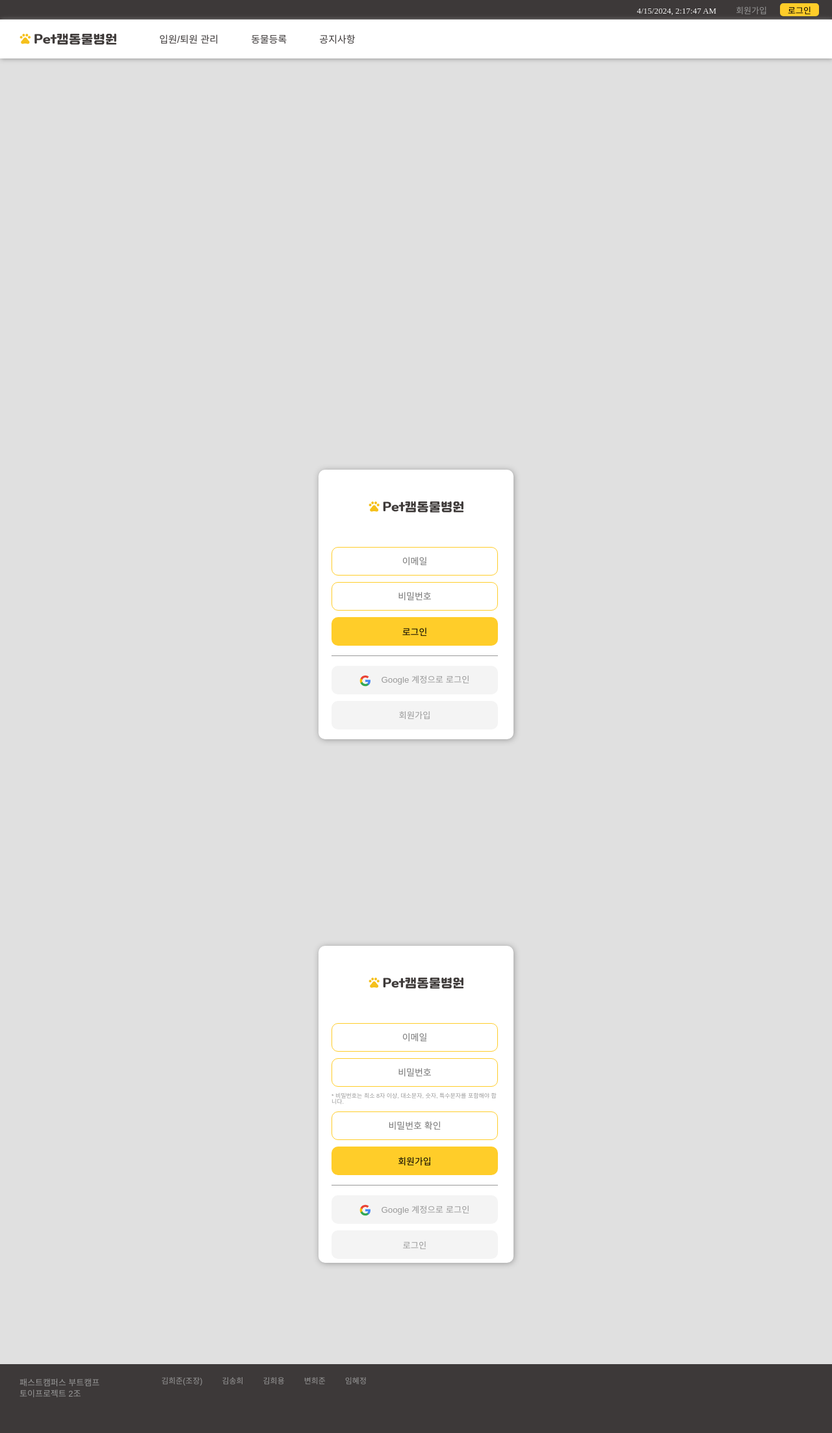
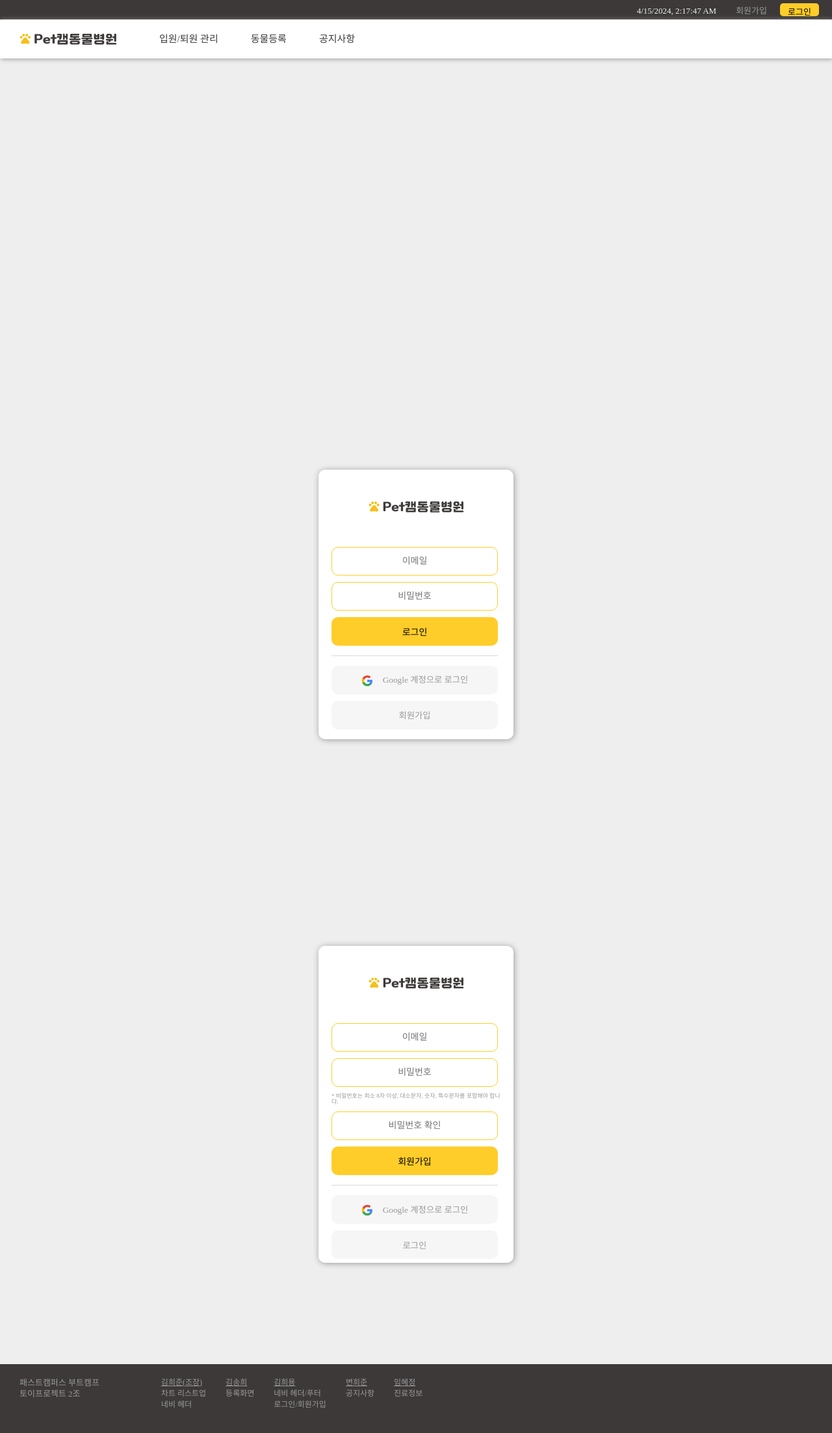
Before and after one commit to FE8-Toy-Team2/toy2_petcam_vet, a React (Vite) app: page / in a window 1280 px wide. Shown: the top 2206 px of the page at 65% size. Built offline with nearby package versions, Linux system fonts and the light colour scheme; a web font is replaced by a local one.

Commit message:
globalstyle반영

```diff
--- a/src/App.jsx
+++ b/src/App.jsx
@@ -19,6 +19,7 @@ const GlobalStyle = createGlobalStyle`
     --color-gray-1: #F6F6F6;
     --color-gray-2: #EEEEEE;
     --color-gray-3: #D9D9D9;
+    --color-darkgray: #999999;
     --color-salgu: #F9F4F0;
     --color-brown: #504239;
 
--- a/src/components/Clock.jsx
+++ b/src/components/Clock.jsx
@@ -25,7 +25,7 @@ export default Clock;
 
 
 const ClockDisplay = styled.p`
-	color: var(--lightgray);
+	color: var(--color-gray-2);
 	font-size: 13px;
 	margin-top: 3px;
 	padding-right: 30px;
--- a/src/components/Footer.jsx
+++ b/src/components/Footer.jsx
@@ -1,6 +1,6 @@
 import React from 'react'
 import styled from 'styled-components';
-import "./common.css";
+
 
 const Footer = () => {
 	return (
@@ -8,11 +8,11 @@ const Footer = () => {
 			<Heading>패스트캠퍼스 부트캠프<br/>
 				토이프로젝트 2조</Heading>
 			<TextContainer>
-				<Text>김희준(조장)</Text>
-				<Text>김송희</Text>
-				<Text>김희용</Text>
-				<Text>변희준</Text>
-				<Text>임혜정</Text>
+				<Text><u>김희준(조장)</u><br/>차트 리스트업<br/>네비 헤더</Text>
+				<Text><u>김송희</u><br/>등록화면</Text>
+				<Text><u>김희용</u><br/>네비 헤더/푸터<br/>로그인/회원가입</Text>
+				<Text><u>변희준</u><br/>공지사항</Text>
+				<Text><u>임혜정</u><br/>진료정보</Text>
 			</TextContainer>
 		</FooterContainer>
 	)
@@ -24,14 +24,14 @@ export default Footer
 const FooterContainer = styled.footer`
 	width: 100%;
 	height: 80px;
-	background-color: var(--darkheader);
+	background-color: var(--color-black);
 	display: flex;
 	padding: 20px 30px;
 `
 const Heading = styled.div`
-	font-family: var(--pre-bold);
+	font-family: var(--font-weight-bold);
 	font-size: 13px;
-	color: var(--darkgray);
+	color: var(--color-darkgray);
 	line-height: 17px;
 `
 const TextContainer = styled.div`
@@ -39,14 +39,10 @@ const TextContainer = styled.div`
   margin-left: 80px;
 `
 const Text = styled.p`
-  font-family: var(--pre-reg);
-  color: var(--darkgray);
+  font-family: var(--font-weight-light);
+  color: var(--color-darkgray);
   margin: 0 15px;
   font-size: 12px;
-	transition: .2s;
-	cursor: pointer;
+	line-height: 17px;
 
-	&:hover {
-		color: #fff
-	}
 `
--- a/src/components/Home.jsx
+++ b/src/components/Home.jsx
@@ -14,5 +14,5 @@ export default Home
 const Background = styled.div`
 	width: 100%;
 	height: 500px;
-	background-color: var(--bgcolor);
+	background-color: var(--color-gray-2);
 `
--- a/src/components/Login.jsx
+++ b/src/components/Login.jsx
@@ -1,6 +1,5 @@
 import React, { useState } from 'react';
 import styled from 'styled-components';
-import "./common.css";
 import { getAuth, signInWithEmailAndPassword, signInWithPopup, GoogleAuthProvider } from 'firebase/auth'
 
 
@@ -78,7 +77,7 @@ const Container = styled.div`
   display: flex;
   justify-content: center;
   align-items: center;
-	background-color: var(--bgcolor);
+	background-color: var(--color-gray-2);
 `
 const Form = styled.form`
 	width: 300px;
@@ -88,7 +87,7 @@ const Form = styled.form`
 	border-radius: 10px;
 	justify-content: center;
 	align-items: center;
-	box-shadow: 1px 1px 10px var(--darkgray);
+	box-shadow: 1px 1px 10px var(--color-darkgray);
 `
 const Logo = styled.div`
 	vertical-align: middle;
@@ -101,10 +100,10 @@ const Input = styled.input`
 	height: 40px;
 	margin: 5px 20px;
 	border-radius: 10px;
-	border: 1px solid var(--yellow);
+	border: 1px solid var(--color-prime);
 	text-align: center;
 	font-size: 14px;
-	font-family: var(--pre-reg);
+	font-family: var(--font-weight-bold);
 `
 const Button = styled.button`
 	width: 256px;
@@ -112,22 +111,23 @@ const Button = styled.button`
 	margin: 5px 20px;
 	border-radius: 10px;
 	border: none;
-	background-color: var(--yellow);
+	background-color: var(--color-prime);
 	text-align: center;
 	font-size: 14px;
-	font-family: var(--pre-reg);
+	font-family: var(--font-weight-bold);
 	cursor: pointer;
 	transition: .3s;
 
 	&:hover {
-		background-color: var(--hoveryellow);
+		background-color: var(--color-brown);
+    color: #e3e2de;
 	}
 `
 const Divider = styled.div`
 width: 256px;
 height: 1px;
 margin: 10px 20px;
-background-color: var(--darkgray);
+background-color: var(--color-gray-3);
 `
 const LoginGoogle = styled.button`
 	width: 256px;
@@ -135,10 +135,10 @@ const LoginGoogle = styled.button`
 	margin: 5px 20px;
 	border-radius: 10px;
 	border: none;
-	color: var(--darkgray);
-	background-color: var(--lightgray);
+	color: var(--color-darkgray);
+	background-color: var(--color-gray-1);
 	text-align: center;
-	font-family: var(--pre-reg);
+	font-family: var(--font-weight-bold);
 	cursor: pointer;
 
 	&::before {
@@ -157,9 +157,9 @@ const SignupButton = styled.button`
 	margin: 5px 20px;
 	border-radius: 10px;
 	border: none;
-	color: var(--darkgray);
-	background-color: var(--lightgray);
+	color: var(--color-darkgray);
+	background-color: var(--color-gray-1);
 	text-align: center;
-	font-family: var(--pre-reg);
+	font-family: var(--font-weight-bold);
 	cursor: pointer;
 `
--- a/src/components/Nav.jsx
+++ b/src/components/Nav.jsx
@@ -1,6 +1,5 @@
 import React from 'react'
 import styled from 'styled-components';
-import "./common.css";
 import Clock from './Clock';
 
 
@@ -33,7 +32,7 @@ export default Nav
 const Header = styled.header`
 	width: 100%;
 	height: 30px;
-	background-color: var(--darkheader);
+	background-color: var(--color-black);
 	position: fixed;
 `
 const Buttons = styled.div`
@@ -42,7 +41,7 @@ const Buttons = styled.div`
 	align-items: center;
 `
 const SignUpButton = styled.p`
-	color: var(--darkgray);
+	color: var(--color-darkgray);
 	font-size: 13px;
 	padding-top: 3px;
 	cursor: pointer;
@@ -56,17 +55,19 @@ const Button = styled.button`
 	width: 60px;
 	height: 20px;
 	margin: 5px 20px;
+	padding-top: 3px;
 	border-radius: 5px;
 	border: none;
-	background-color: var(--yellow);
+	background-color: var(--color-prime);
 	text-align: center;
 	font-size: 13px;
-	font-family: var(--pre-reg);
+	font-family: var(--font-weight-light);
 	cursor: pointer;
 	transition: .3s;
 
 	&:hover {
-		background-color: var(--hoveryellow);
+		background-color: var(--color-brown);
+    color: #e3e2de;
 	}
 	`
 const Navbar = styled.div`
@@ -76,7 +77,7 @@ const Navbar = styled.div`
 	background-color: #fff;
 	position: absolute;
 	display: flex;
-	box-shadow: 1px 1px 7px var(--darkgray);
+	box-shadow: 1px 1px 7px var(--color-darkgray);
 
 	&::before {
 		content: "";
@@ -92,13 +93,14 @@ const TextBox = styled.div`
 	margin-left: 40px;
 `
 const Text = styled.p`
-	font-family: var(--pre-bold);
-	color: var(--darkheader);
+	font-family: var(--font-weight-bold);
+	color: var(--color-black);
 	margin: auto 25px;
 	font-size: 15px;
 	cursor: pointer;
+	transition: .3s;
 
 	&:hover {
-    color: var(--yellow);
+    color: var(--color-darkgray);
   }
 `
--- a/src/components/Signup.jsx
+++ b/src/components/Signup.jsx
@@ -1,6 +1,5 @@
 import React, { useState } from 'react'
 import styled from 'styled-components'
-import "./common.css";
 import { getAuth, createUserWithEmailAndPassword, signInWithPopup, GoogleAuthProvider } from "firebase/auth";
 
 
@@ -99,7 +98,7 @@ const Container = styled.div`
   display: flex;
 	justify-content: center;
   align-items: center;
-	background-color: var(--bgcolor);
+	background-color: var(--color-gray-2);
 `
 const Form = styled.form`
 	width: 300px;
@@ -109,7 +108,7 @@ const Form = styled.form`
 	margin: 90px;
 	justify-content: center;
 	align-items: center;
-	box-shadow: 1px 1px 10px var(--darkgray);
+	box-shadow: 1px 1px 10px var(--color-darkgray);
 `
 const Logo = styled.div`
 	vertical-align: middle;
@@ -122,15 +121,15 @@ const Input = styled.input`
 	height: 40px;
 	margin: 5px 20px;
 	border-radius: 10px;
-	border: 1px solid var(--yellow);
+	border: 1px solid var(--color-prime);
 	text-align: center;
 	font-size: 14px;
-	font-family: var(--pre-reg);
+	font-family: var(--font-weight-bold);
 `
 const InputText = styled.p`
 	font-size: 9px;
-	font-family: var(--pre-reg);
-	color: var(--darkgray);
+	font-family: var(--font-weight-bold);
+	color: var(--color-darkgray);
 	margin: 5px 20px;
 `
 const Button = styled.button`
@@ -139,22 +138,23 @@ const Button = styled.button`
 	margin: 5px 20px;
 	border-radius: 10px;
 	border: none;
-	background-color: var(--yellow);
+	background-color: var(--color-prime);
 	text-align: center;
 	font-size: 14px;
-	font-family: var(--pre-reg);
+	font-family: var(--font-weight-bold);
 	cursor: pointer;
 	transition: .3s;
 
 	&:hover {
-		background-color: var(--hoveryellow);
+		background-color: var(--color-brown);
+    color: #e3e2de;
 	}
 `
 const Divider = styled.div`
 width: 256px;
 height: 1px;
 margin: 10px 20px;
-background-color: var(--darkgray);
+background-color: var(--color-gray-3);
 `
 const LoginGoogle = styled.button`
 	width: 256px;
@@ -162,10 +162,10 @@ const LoginGoogle = styled.button`
 	margin: 5px 20px;
 	border-radius: 10px;
 	border: none;
-	color: var(--darkgray);
-	background-color: var(--lightgray);
+	color: var(--color-darkgray);
+	background-color: var(--color-gray-1);
 	text-align: center;
-	font-family: var(--pre-reg);
+	font-family: var(--font-weight-bold);
 	cursor: pointer;
 
 	&::before {
@@ -184,9 +184,9 @@ const SignupButton = styled.button`
 	margin: 5px 20px;
 	border-radius: 10px;
 	border: none;
-	color: var(--darkgray);
-	background-color: var(--lightgray);
+	color: var(--color-darkgray);
+	background-color: var(--color-gray-1);
 	text-align: center;
-	font-family: var(--pre-reg);
+	font-family: var(--font-weight-bold);
 	cursor: pointer;
 `
--- a/src/components/common.css
+++ b/src/components/common.css
@@ -6,6 +6,16 @@
 	--lightgray: #f4f4f4;
 	--darkgray: #999999;
 	--darkheader: #3d3939;
+
+	--color-prime: #FFCD29;
+	--color-black: #3D3939;
+	--color-white: #FFFFFF;
+	--color-gray-1: #F6F6F6;
+	--color-gray-2: #EEEEEE;
+	--color-gray-3: #D9D9D9;
+	--color-darkgray: #999999;
+	--color-salgu: #F9F4F0;
+	--color-brown: #504239;
 
   /* 글꼴 */
 	--pre-reg: "Pretendard-Regular", sans-serif;
```
